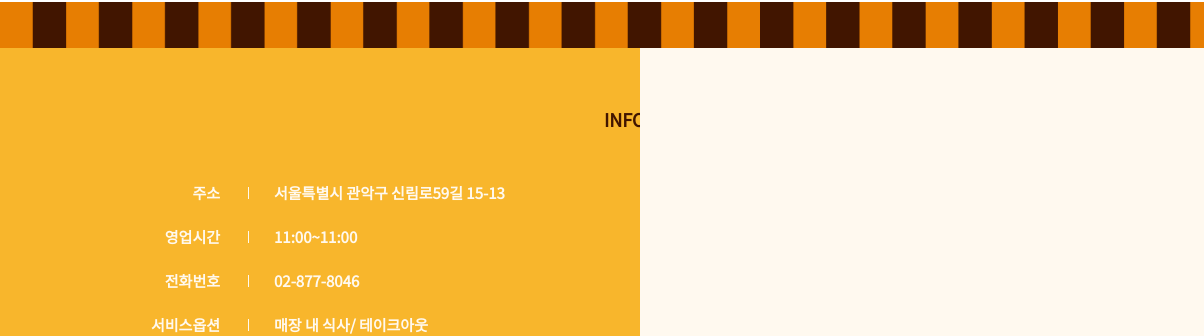
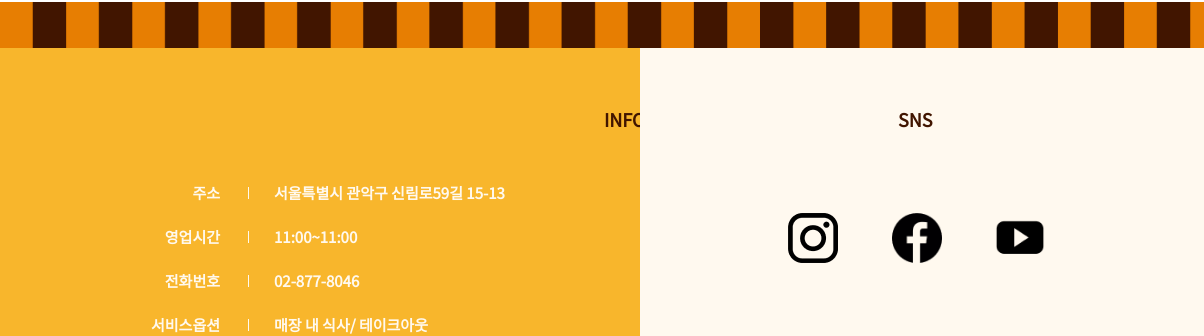
Before and after one commit to juwan-25/ByeolBich_KingKong, a plain HTML site: page index.html in a window 1280 px wide. Shown: the part 828-1164 px from the top of the page, 0-1204 px from the left. Drawn offline with nearby package versions, Linux system fonts and the light colour scheme.

Commit message:
footer-right cont 완성, 이미지 위치 변경

```diff
--- a/css/main.css
+++ b/css/main.css
@@ -140,7 +140,6 @@ body {
 
     color: #411500;
 }
-
 #fl_cont1 {
     text-align: right;
     display: inline-block;
@@ -157,7 +156,6 @@ body {
 
     color: #FFF9EF;
 }
-
 #fl_cont2 {
     text-align: left;
     display: inline-block;
@@ -174,7 +172,6 @@ body {
 
     color: #FFF9EF;
 }
-
 #fl_line {
     position: absolute;
     width: 1px;
@@ -182,9 +179,39 @@ body {
     right: 391px;
     bottom: 75px;
 }
-
 #fline {
     width: 1px;
     height: 12px;
     margin-bottom: 32px;
 }
+
+/*footer right cont*/
+#fr_tit {
+    position: absolute;
+    width: 36px;
+    height: 27px;
+    left: 258px;
+    bottom: 264px;
+
+    font-style: normal;
+    font-weight: 700;
+    font-size: 18px;
+    line-height: 27px;
+
+    color: #411500;
+}
+#fr_wrap {
+    position: absolute;
+    width: 350px;
+    height: 50px;
+    left: 148px;
+    bottom: 134px;
+}
+#fr_cont {
+    display: inline-block;
+    margin-right: 50px;
+}
+#fr_cont img {
+    width: 50px;
+    height: 50px;
+}
--- a/index.html
+++ b/index.html
@@ -15,7 +15,7 @@
         <!-- headerlogo -->
         <div id="head_tit">
             <a href="#">
-                <img src="img/logo 1.png" id="logo">
+                <img src="img/header/logo 1.png" id="logo">
                 <div id="logo_txt">신림역점</div>
             </a>
         </div>
@@ -46,13 +46,13 @@
             </div>
             <div class="carousel-inner">
               <div class="carousel-item active">
-                <img src="img/banner1.png" class="d-block w-100" alt="...">
+                <img src="img/header/banner1.png" class="d-block w-100" alt="...">
               </div>
               <div class="carousel-item">
-                <img src="img/banner2.png" class="d-block w-100" alt="...">
+                <img src="img/header/banner2.png" class="d-block w-100" alt="...">
               </div>
               <div class="carousel-item">
-                <img src="img/banner3.png" class="d-block w-100" alt="...">
+                <img src="img/header/banner3.png" class="d-block w-100" alt="...">
               </div>
             </div>
             <button class="carousel-control-prev" type="button" data-bs-target="#carouselExampleIndicators" data-bs-slide="prev">
@@ -65,12 +65,12 @@
             </button>
           </div>
         <!-- headerline -->
-        <img src="/img/hader_line.png" id="header_line">
+        <img src="img/header/hader_line.png" id="header_line">
     </header>
     <!-- footer -->
     <div id="wrap_foot">
         <footer id="footer">
-          <img src="/img/hader_line.png" id="footer_line">
+          <img src="img/footer/hader_line.png" id="footer_line">
           <div id="foot_left">
             <div id="fl_tit">
               INFORMATION
@@ -82,10 +82,10 @@
               서비스옵션<br><br>
             </div>
             <div id="fl_line">
-              <img src="img/fcontline.png" id="fline">
-              <img src="img/fcontline.png" id="fline">
-              <img src="img/fcontline.png" id="fline">
-              <img src="img/fcontline.png" id="fline">
+              <img src="img/footer/fcontline.png" id="fline">
+              <img src="img/footer/fcontline.png" id="fline">
+              <img src="img/footer/fcontline.png" id="fline">
+              <img src="img/footer/fcontline.png" id="fline">
             </div>
             <div id="fl_cont2">
               서울특별시 관악구 신림로59길 15-13<br><br>
@@ -95,7 +95,20 @@
             </div>
           </div>
           <div id="foot_right">
-
+            <div id="fr_tit">
+              SNS
+            </div>
+            <div id="fr_wrap">
+              <div id="fr_cont">
+                <a href="https://www.instagram.com/kingkongbu_official/" target="_blank"><img src="img/footer/instar.png"></a>
+              </div>
+              <div id="fr_cont">
+                <a href="https://www.facebook.com/kingkongbudae/" target="_blank"><img src="img/footer/facebook.png"></a>
+              </div>
+              <div id="fr_cont">
+                <a href="https://www.youtube.com/channel/UCCGWNyUjogmmBi1CSmgr0Qw/featured" target="_blank"><img src="img/footer/youtube.png"></a>
+              </div>
+            </div>
           </div>
         </footer>
       </div>
```
Also changed, not shown: img/footer/facebook.png (added), img/footer/fcontline.png (renamed from img/fcontline.png), img/footer/hader_line.png (renamed from img/hader_line.png), img/footer/instar.png (added), img/footer/youtube.png (added), img/header/banner1.png (renamed from img/banner1.png), img/header/banner3.png (renamed from img/banner3.png), img/header/hader_line.png (added), img/header/logo 1.png (renamed from img/logo 1.png), 2 other files.
